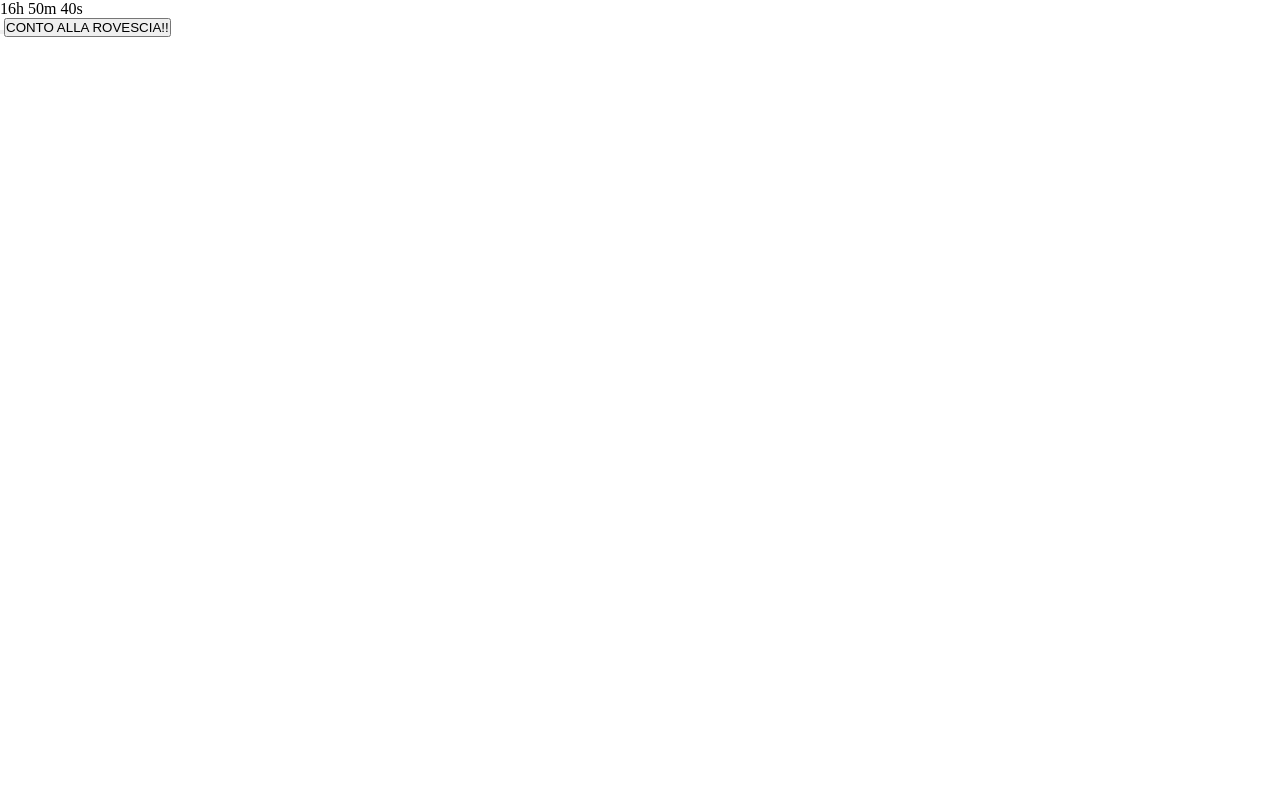
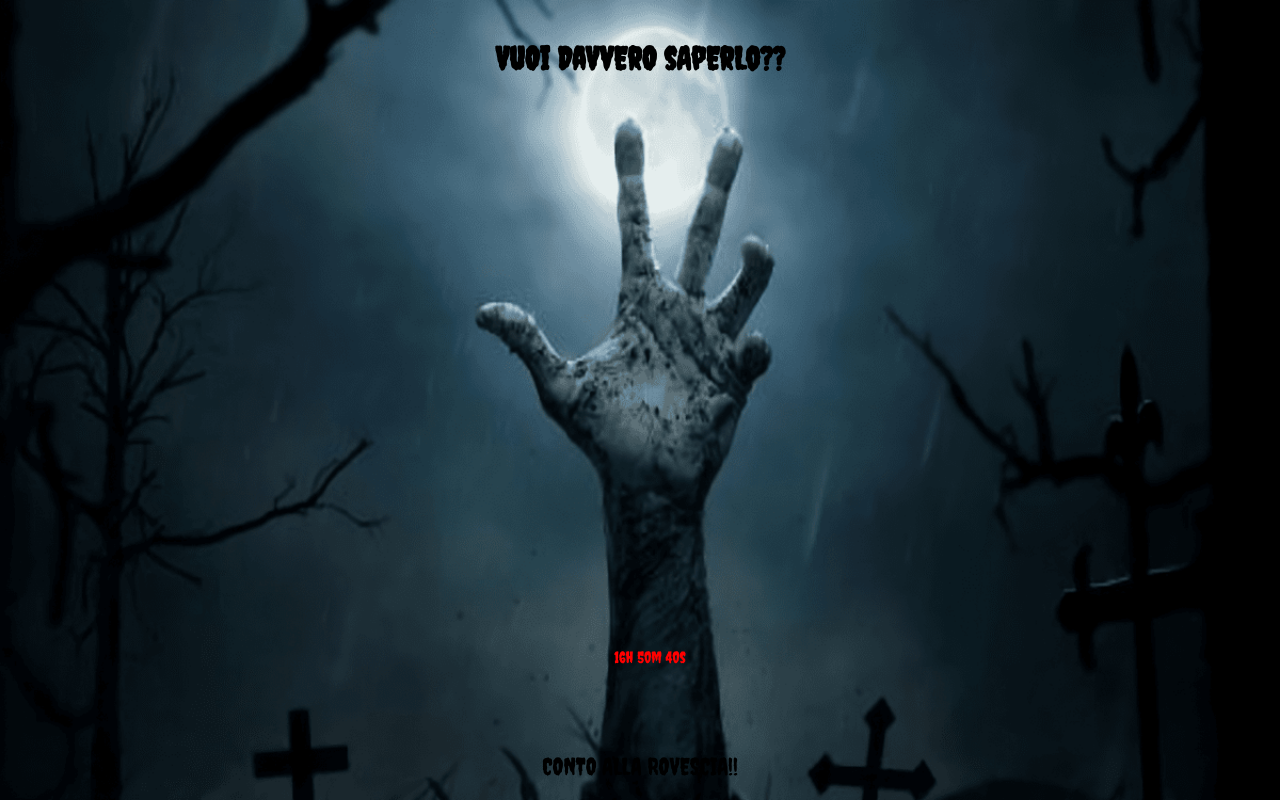
Before and after one commit to AleDelCampo/js-simon, a plain HTML site: page index.html in a window 1280 px wide. Both pictures are taken after a click on the button "CONTO ALLA ROVESCIA!!". Drawn offline with Linux system fonts and the light colour scheme.

Commit message:
inserito il mio css.

```diff
--- a/index.html
+++ b/index.html
@@ -3,20 +3,21 @@
 <head>
     <meta charset="UTF-8">
     <meta name="viewport" content="width=device-width, initial-scale=1.0">
+    <link rel="preconnect" href="https://fonts.googleapis.com">
+<link rel="preconnect" href="https://fonts.gstatic.com" crossorigin>
+<link href="https://fonts.googleapis.com/css2?family=Creepster&display=swap" rel="stylesheet">
     <link rel="stylesheet" href="style.css">
     <title>CountDown</title>
 </head>
 <body>
 
-
-    <div class="container">
+    <div id="container" class="bg">
+        <h1 class="title">VuOi DaVvErO sApErLo??</h1>
         <div id="countdown">
         </div>
-    </div>
-    <div>
-        <button>
+        <div class="btn">
             <button id="startCountdown">CONTO ALLA ROVESCIA!!</button>
-        </button>
+        </div>
     </div>
 
     <script type="text/javascript" src="script.js"></script>
--- a/script.js
+++ b/script.js
@@ -2,6 +2,9 @@ const startButton = document.getElementById("startCountdown");
 
 startButton.addEventListener("click", function() {
     countdown();
+    const cnt = document.getElementById("container");
+    cnt.classList.remove("bg")
+    cnt.classList.add("scare");
 });
 
 function calcMyTime() {
@@ -26,7 +29,7 @@ function countdown() {
     let minutesToWait = Math.floor((timeToWait % (1000 * 60 * 60)) / (1000 * 60));
     let secondsToWait = Math.floor((timeToWait % (1000 * 60)) / 1000);
 
-    document.getElementById("countdown").innerHTML = hoursToWait + "h " + minutesToWait + "m " + secondsToWait + "s ";
+    document.getElementById("countdown").innerHTML = `${hoursToWait}h  ${minutesToWait}m  ${secondsToWait}s`;
 
     setTimeout(countdown, 1000);
 }
--- a/style.css
+++ b/style.css
@@ -2,4 +2,50 @@
     padding: 0;
     margin: 0;
     box-sizing: border-box;
+    font-family: 'Creepster', system-ui;
 }
+
+#container {
+    background-repeat: no-repeat;
+    background-size: cover;
+    display: flex;
+    flex-direction: column;
+    justify-content: center;
+    align-items: center;
+    position: relative;
+    width: 100%;
+    height: 100vh;
+}
+
+.bg {
+    background-image: linear-gradient(to bottom, rgba(0, 0, 0), rgba(400, 0, 300, 0.5));
+}
+
+.title {
+    position: absolute;
+    top: 40px;
+}
+
+#countdown {
+    position: absolute;
+    bottom: 134px;
+    margin-left: 20px;
+    color: red;
+}
+
+#startCountdown {
+    position: absolute;
+    font-size: 24px;
+    bottom: 20px;
+    transform: translate(-50%);
+    background-color: transparent;
+    border: none;
+}
+
+#startCountdown:hover {
+    cursor: pointer;
+}
+
+.scare {
+    background-image: url(img/Mano-transformed.png);
+}
```
Also changed, not shown: img/Mano-transformed.png (added).
